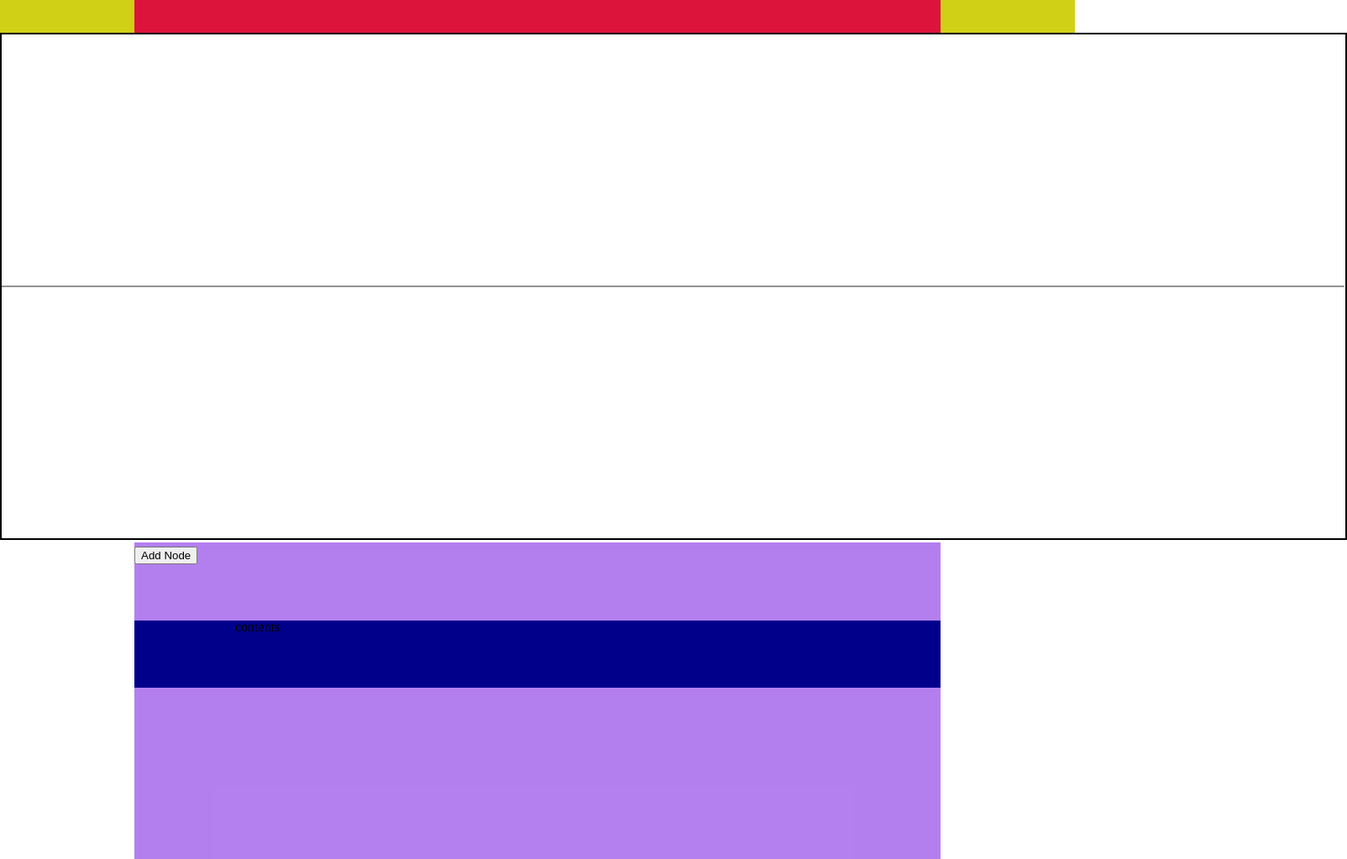
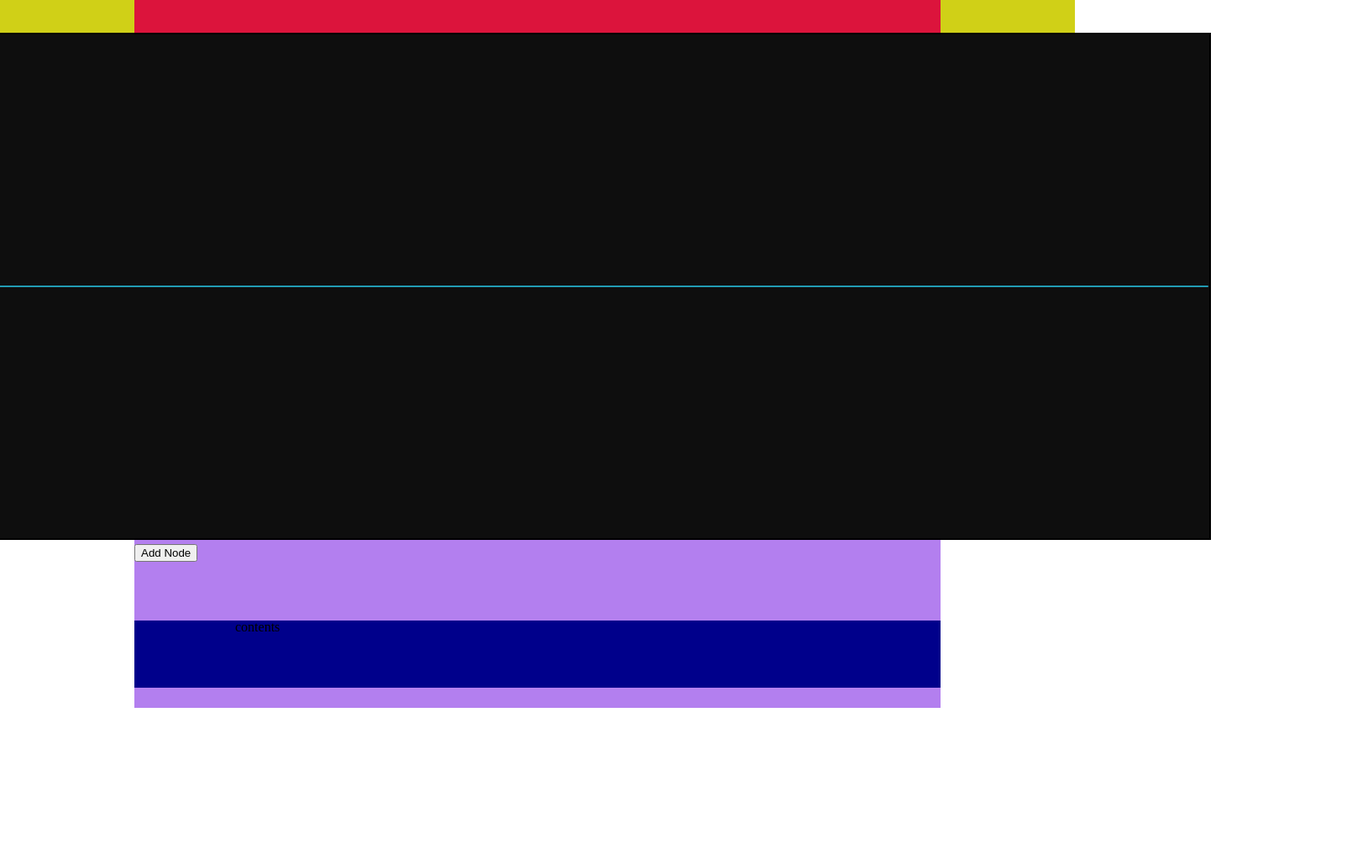
Before and after one commit to berthornhill/javascript-oscilloscope, a website built with webpack: page index.html in a window 1280 px wide. Shown: the part 81-1104 px from the top of the page at 84% size, 1604 px wide, since content can reach past the window. After the commit the page ends 924 px from the top, so only its background shows below. Built offline with nearby package versions, Linux system fonts and the light colour scheme.

Commit message:
Added color to wave draw

```diff
--- a/src/scripts/display.js
+++ b/src/scripts/display.js
@@ -34,7 +34,9 @@ class Display {
     debugger;
     requestAnimationFrame(this.animateWave);
     // this.draw();
-    this.canv.ctx.clearRect(
+
+    this.canv.ctx.fillStyle = "rgba(0,0,0,0.03)";
+    this.canv.ctx.fillRect(
       0,
       0,
       this.canv.canvas.width,
@@ -52,6 +54,7 @@ class Display {
       );
     }
 
+    this.canv.ctx.strokeStyle = "hsl(190, 70%, 50%)";
     this.canv.ctx.stroke();
     this.calculateStep();
   }
--- a/src/styles/main.scss
+++ b/src/styles/main.scss
@@ -7,12 +7,14 @@
   margin: auto;
 }
 #canvas-container {
-  margin: auto;
+  display: flex;
+  flex-direction: column;
+  align-items: center;
 }
 #inner-main {
   width: 75%;
   min-width: 600px;
-  height: 100%;
+  height: 200px;
   background-color: rgba(127, 38, 228, 0.589);
   margin: auto;
 }
```
